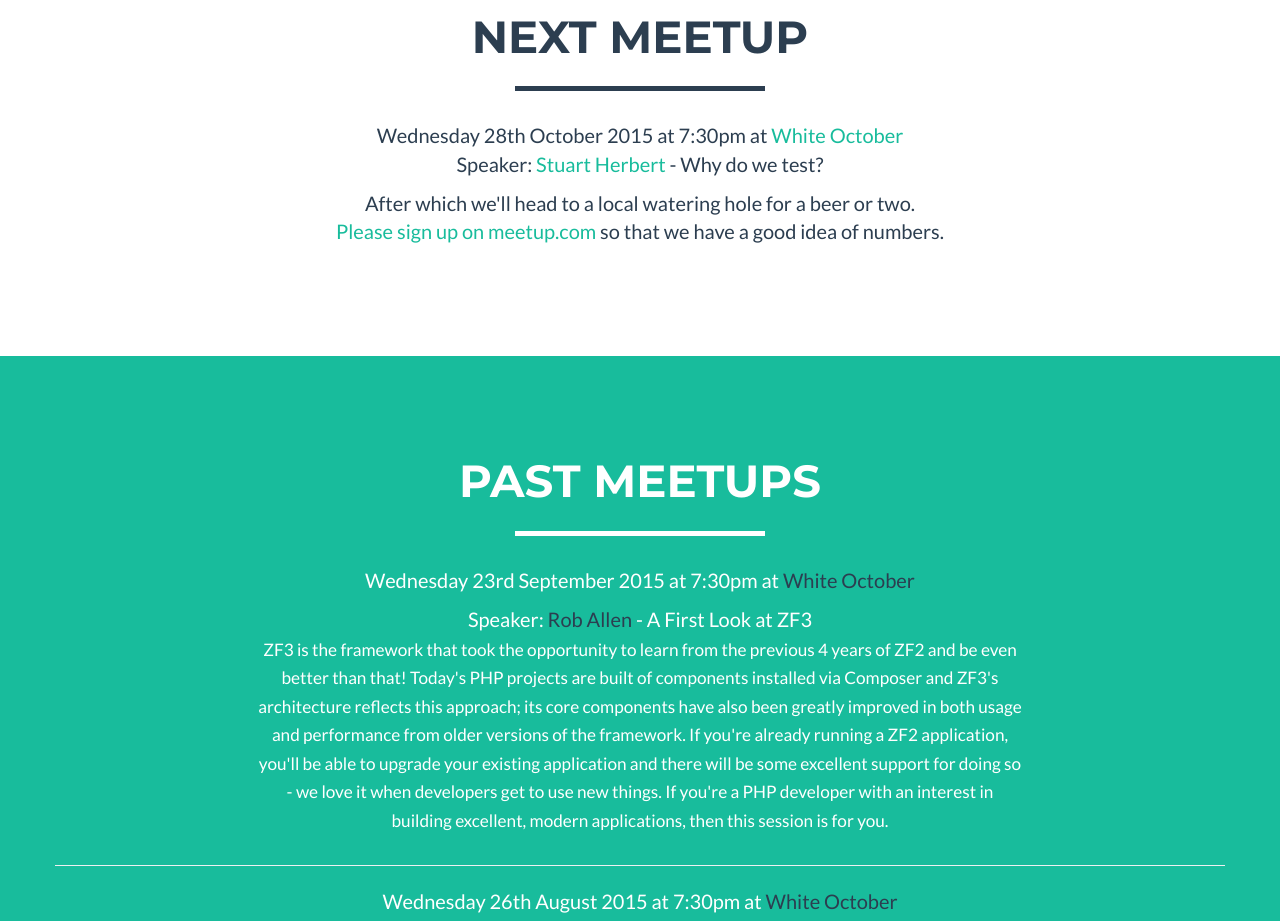
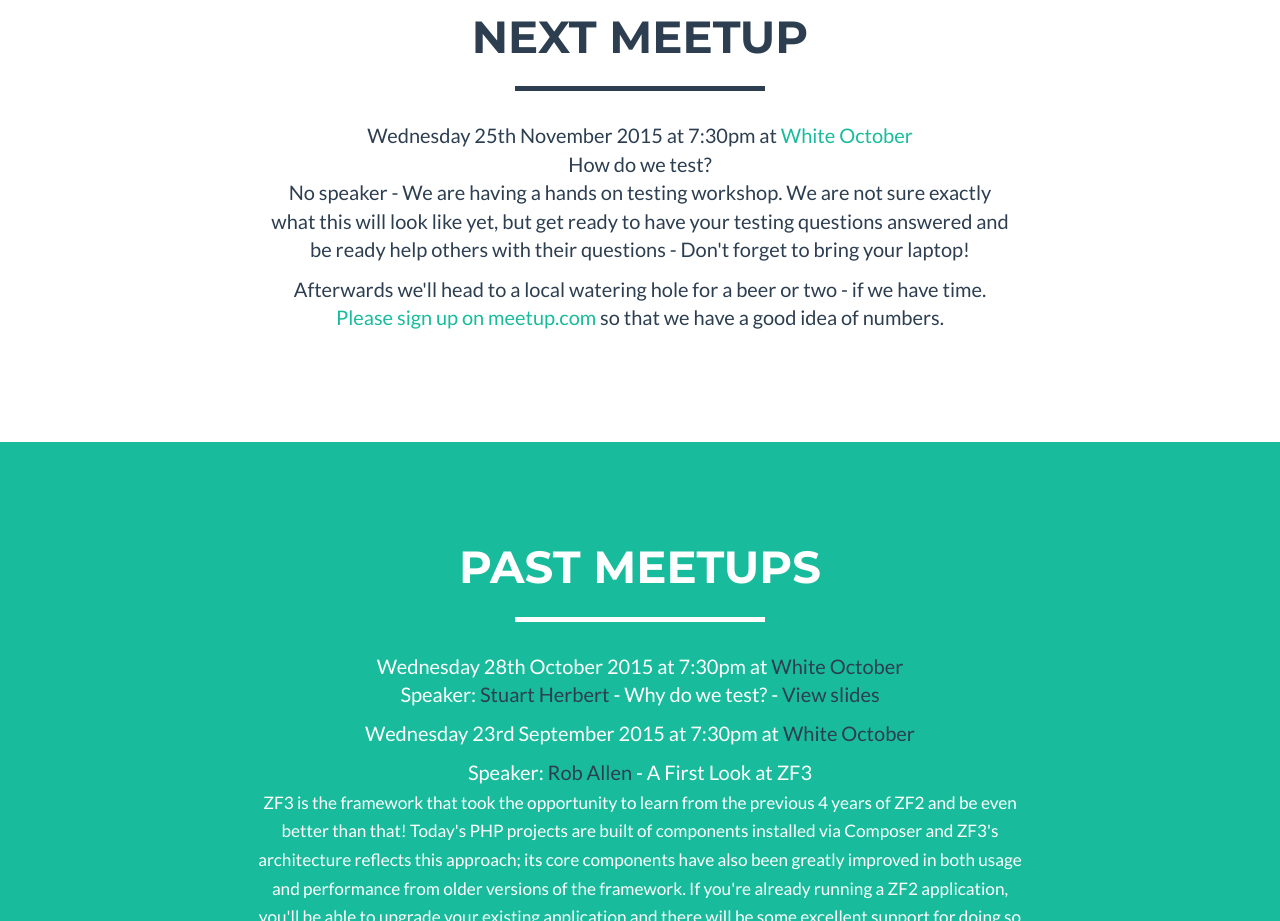
Before and after one commit to phpoxford/phpoxford.github.io, a plain HTML site: page index.html in a window 1280 px wide. Shown: the part 840-1761 px from the top of the page. Drawn offline with nearby package versions, Linux system fonts and the light colour scheme.

Commit message:
Add nov event

```diff
--- a/index.html
+++ b/index.html
@@ -114,12 +114,14 @@
             <div class="row">
                 <div class="col-lg-8 col-lg-offset-2 text-center">
                     <p>
-                        <time datetime="2015-10-28 19:30">Wednesday 28th October 2015 at 7:30pm</time> at <a href="http://www.whiteoctober.co.uk/">White October</a>
+                        <time datetime="2015-11-25 19:30">Wednesday 25th November 2015 at 7:30pm</time> at <a href="http://www.whiteoctober.co.uk/">White October</a>
                         <br/>
-                        Speaker: <a href="https://twitter.com/stuherbert">Stuart Herbert</a> - Why do we test?
+                        How do we test?
+                        <br />
+                        No speaker - We are having a hands on testing workshop. We are not sure exactly what this will look like yet, but get ready to have your testing questions answered and be ready help others with their questions - Don&apos;t forget to bring your laptop!
                     </p>
                     <p>
-                        After which we'll head to a local watering hole for a beer or two.
+                        Afterwards we&apos;ll head to a local watering hole for a beer or two - if we have time.
                         <br />
                         <a href="http://www.meetup.com/PHP-Oxford/">Please sign up on meetup.com</a> so that we have a good idea of numbers.
                     </p>
@@ -139,6 +141,13 @@
             </div>
             <div class="row">
                 <div class="row">
+                    <div class="col-lg-8 col-lg-offset-2 text-center">
+                        <p>
+                            <time datetime="2015-10-28 19:30">Wednesday 28th October 2015 at 7:30pm</time> at <a href="http://www.whiteoctober.co.uk/">White October</a>
+                            <br/>
+                            Speaker: <a href="https://twitter.com/stuherbert">Stuart Herbert</a> - Why do we test? - <a href="https://speakerdeck.com/stuartherbert/why-we-test">View slides</a>
+                        </p>
+                    </div>
                     <div class="col-lg-8 col-lg-offset-2 text-center">
                         <p>
                             <time datetime="2015-09-23 19:30">Wednesday 23rd September 2015 at 7:30pm</time> at <a href="http://www.whiteoctober.co.uk/">White October</a>
```
